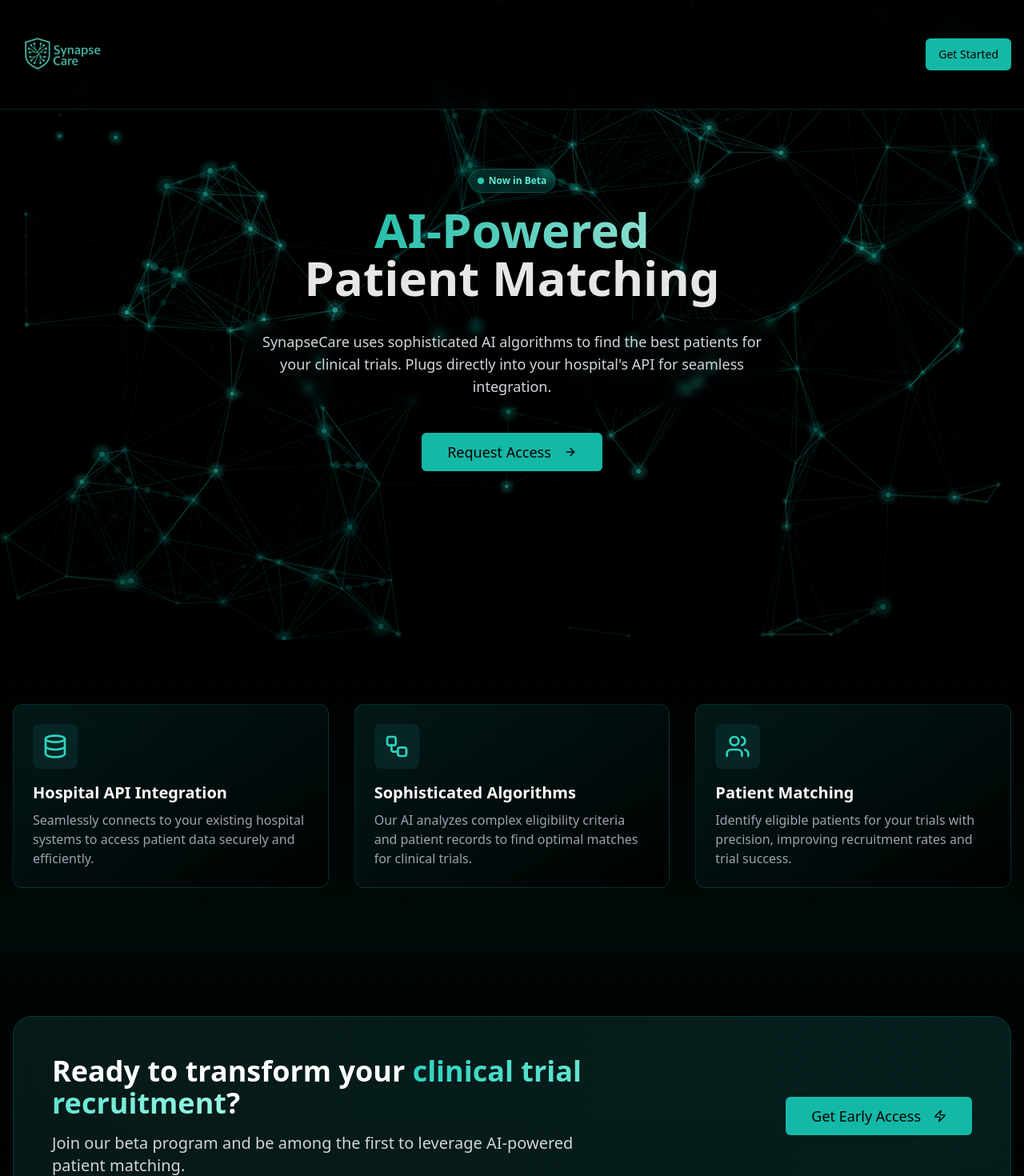
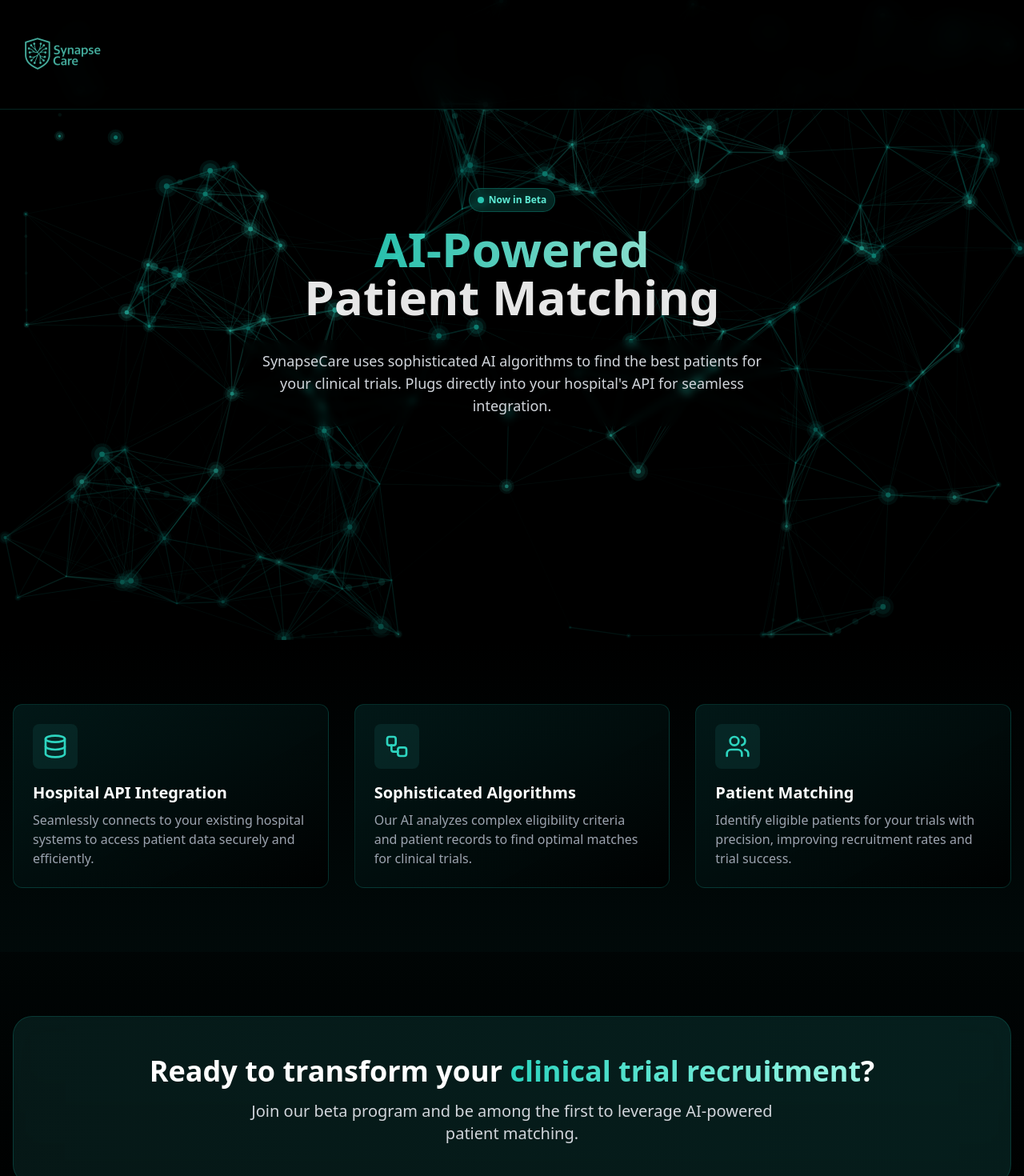
Before and after one commit to AndrewDunbar1/synapsecare-homepage, a Next.js app: page / in a window 1280 px wide. Shown: the top 1470 px of the page at 80% size. Built offline with nearby package versions, Linux system fonts and the light colour scheme.

Commit message:
Remove all request-access buttons and links

```diff
--- a/app/page.tsx
+++ b/app/page.tsx
@@ -30,11 +30,7 @@ export default function Home() {
               />
             </Link>
           </div>
-          <div className="flex items-center gap-4">
-            <Link href="/request-access">
-              <Button className="bg-teal-500 hover:bg-teal-400 text-black font-medium">Get Started</Button>
-            </Link>
-          </div>
+          <div></div>
         </div>
       </nav>
 
@@ -55,13 +51,7 @@ export default function Home() {
             SynapseCare uses sophisticated AI algorithms to find the best patients for your clinical trials. Plugs
             directly into your hospital's API for seamless integration.
           </p>
-          <div className="flex flex-col sm:flex-row gap-4 justify-center">
-            <Link href="/request-access">
-              <Button className="bg-teal-500 hover:bg-teal-400 text-black font-medium text-lg px-8 py-6">
-                Request Access <ArrowRight className="ml-2 h-5 w-5" />
-              </Button>
-            </Link>
-          </div>
+
         </div>
         <div className="absolute inset-0 overflow-hidden pointer-events-none z-0">
           <ClientSynapseNetwork />
@@ -118,7 +108,7 @@ export default function Home() {
         <div className="absolute inset-0 bg-gradient-to-b from-teal-950/10 to-black pointer-events-none" />
         <div className="container mx-auto px-4 relative z-10">
           <div className="bg-gradient-to-r from-teal-900/30 to-teal-800/30 backdrop-blur-xl rounded-3xl p-12 border border-teal-500/20">
-            <div className="flex flex-col md:flex-row items-center justify-between gap-8">
+            <div className="flex flex-col items-center text-center">
               <div>
                 <h2 className="text-3xl md:text-4xl font-bold mb-4">
                   Ready to transform your{" "}
@@ -127,15 +117,11 @@ export default function Home() {
                   </span>
                   ?
                 </h2>
-                <p className="text-xl text-gray-300 max-w-2xl">
+                <p className="text-xl text-gray-300 max-w-2xl mx-auto">
                   Join our beta program and be among the first to leverage AI-powered patient matching.
                 </p>
               </div>
-              <Link href="/request-access">
-                <Button className="bg-teal-500 hover:bg-teal-400 text-black font-medium text-lg px-8 py-6 whitespace-nowrap">
-                  Get Early Access <Zap className="ml-2 h-5 w-5" />
-                </Button>
-              </Link>
+
             </div>
           </div>
         </div>
```
